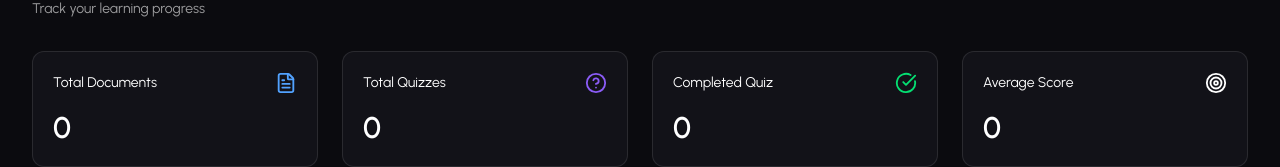
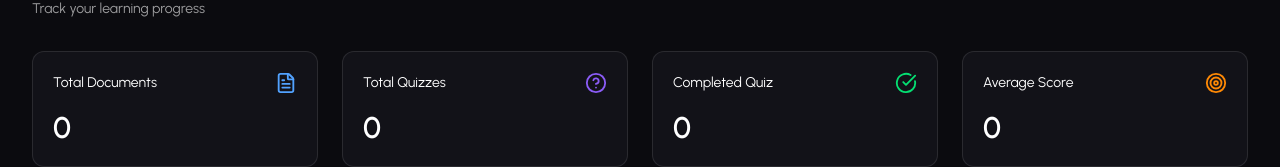
Before and after one commit to vividron/studysense-ai, a React app in the folder frontend/: page /activity in a window 1280 px wide. Shown: the part 130-297 px from the top of the page. Built offline with nearby package versions, Linux system fonts and the light colour scheme; no server answers; sample sign-in values are in the browser's storage; the HTML template or start-up script is replaced by a standard one.

Commit message:
fix(frontend-activityPage): fix stats icon color bug

```diff
--- a/frontend/src/components/StatCard.jsx
+++ b/frontend/src/components/StatCard.jsx
@@ -1,12 +1,12 @@
 const StatCard = ({ label, value, icon: Icon, iconColor }) => {
     return (
         <div className="group rounded-xl bg-(--bg-surface) border border-white/10 p-5 transition hover:bg-(--bg-surface-hover)
-        hover:border-white/20 hover:scale-105 ease-in-out flex-1">
+        hover:border-white/20 hover:scale-105 ease-in-out flex-1 duration-300">
             <div className="flex items-center justify-between mb-4">
                 <div className="text-white text-sm pr-2">
                     {label}
                 </div>
-                <Icon size={22} className={`text-${iconColor}`} />
+                <Icon size={22} className={iconColor} />
             </div>
 
             <div className="text-3xl font-semibold text-white">
--- a/frontend/src/pages/ActivityPage.jsx
+++ b/frontend/src/pages/ActivityPage.jsx
@@ -33,25 +33,25 @@ const ActivityPage = () => {
       label: 'Total Documents',
       value: activityData?.overview.totalDocuments ?? 0,
       icon: FileText,
-      iconColor: "blue-400"
+      iconColor: "text-blue-400"
     },
     {
       label: 'Total Quizzes',
       value: activityData?.overview.totalQuizzes ?? 0,
       icon: CircleQuestionMark,
-      iconColor: "(--primary)"
+      iconColor: "text-(--primary)"
     },
     {
       label: 'Completed Quiz',
       value: activityData?.overview.completedQuiz ?? 0,
       icon: CircleCheckBig,
-      iconColor: "green-400"
+      iconColor: "text-green-400"
     },
     {
       label: 'Average Score',
       value: activityData?.overview.averageScore ?? 0,
       icon: Target,
-      iconColor: "orange-400"
+      iconColor: "text-orange-400"
     }
   ];
 
```
